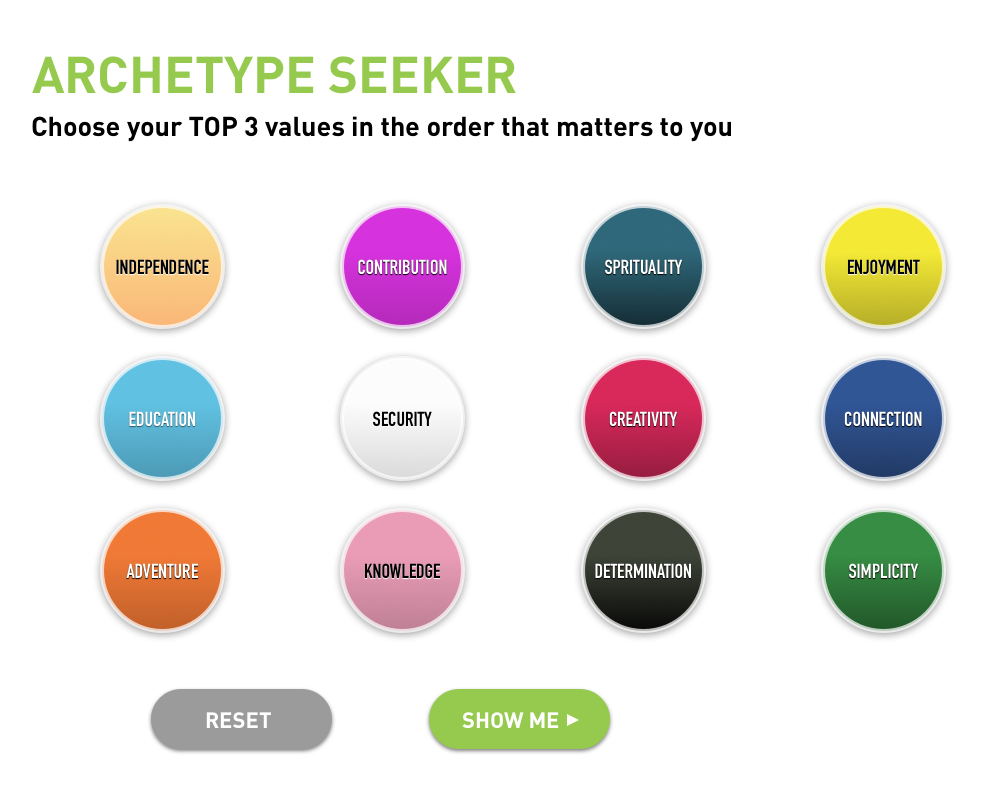
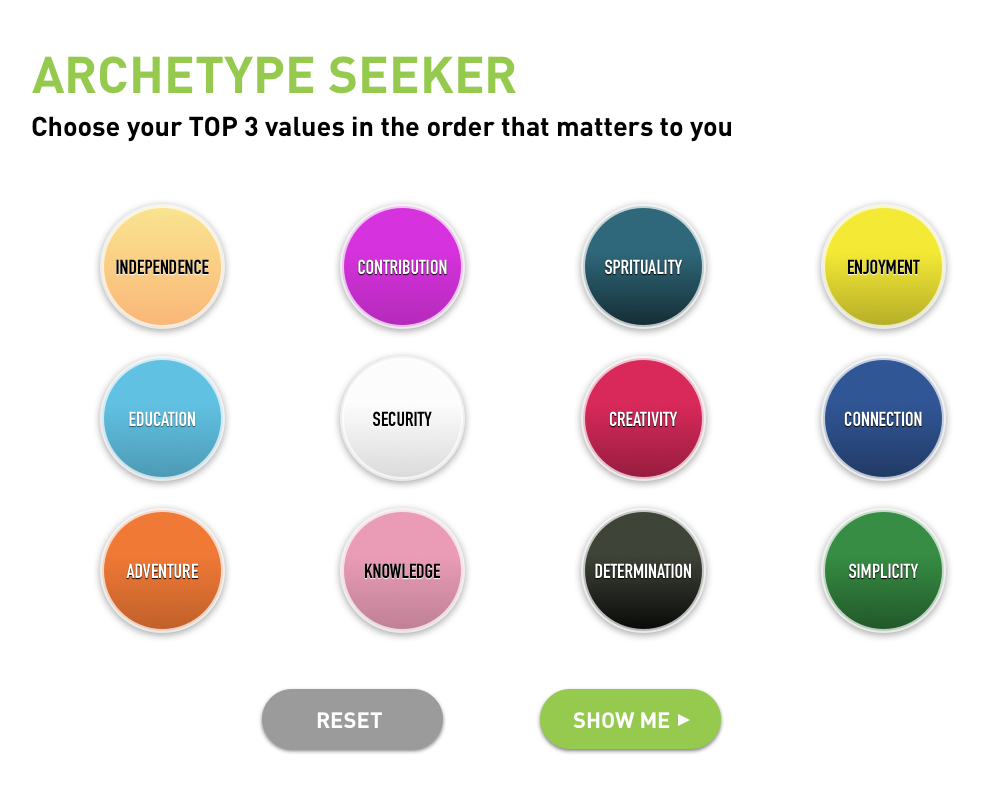
Before and after one commit to stephanieasmar/SGHX-App, an Angular app: page /archetype-seeker in a window 1280 px wide. Shown: the top 792 px of the page, without its empty margins (75-1056 px from the left). Built offline with nearby package versions, Linux system fonts and the light colour scheme.

Commit message:
fixes margin for buttons

```diff
--- a/src/app/quiz-page/quiz-page.component.css
+++ b/src/app/quiz-page/quiz-page.component.css
@@ -15,7 +15,7 @@
 
 .reset {
     margin-top: 3%;
-    margin-left: 5%;
+    margin-left: 15%;
 }
 
 .show-me {
```
